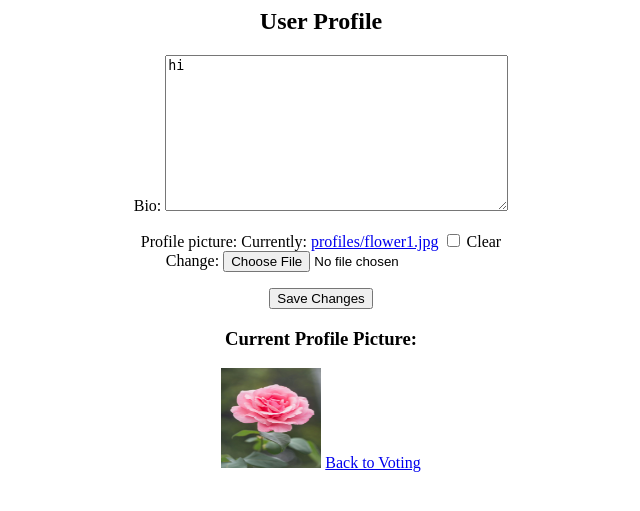
After one commit to ThiyaraBandara/simple-voting-web-application, a Django app: page /profile/ in a window 1280 px wide. The commit adds this page. Shown: the top 511 px of the page, without its empty margins (319-959 px from the left). Run offline with Django 5.2, Linux system fonts and the light colour scheme; a user stored in the database is signed in; data comes from the database, SQL or seed files in the repository; both versions use the stored data as it was after the commit.

Commit message:
added-profile-page

```diff
--- /dev/null
+++ b/voting/forms.py
@@ -0,0 +1,7 @@
+from django import forms
+from .models import UserProfile
+
+class UserProfileForm(forms.ModelForm):
+    class Meta:
+        model = UserProfile
+        fields = ['bio', 'profile_picture']
--- a/voting/models.py
+++ b/voting/models.py
@@ -1,7 +1,7 @@
+# voting/models.py
+
 from django.db import models
-
-# Create your models here.
-
+from django.contrib.auth.models import User
 
 class Candidate(models.Model):
     name = models.CharField(max_length=100)
@@ -15,3 +15,11 @@ class Vote(models.Model):
 
     def __str__(self):
         return f'Vote for {self.candidate.name}'
+
+class UserProfile(models.Model):
+    user = models.OneToOneField(User, on_delete=models.CASCADE)
+    bio = models.TextField(blank=True)
+    profile_picture = models.ImageField(upload_to='profiles/', blank=True)
+
+    def __str__(self):
+        return f'Profile of {self.user.username}'
--- /dev/null
+++ b/voting/templates/voting/profile.html
@@ -0,0 +1,23 @@
+
+
+
+
+{% block content %}
+<center>
+<h2>User Profile</h2>
+
+<form method="POST" enctype="multipart/form-data">
+    {% csrf_token %}
+    {{ form.as_p }}
+    <button type="submit">Save Changes</button>
+</form>
+
+<h3>Current Profile Picture:</h3>
+{% if user_profile.profile_picture %}
+    <img src="{{ user_profile.profile_picture.url }}" alt="Profile Picture" style="width: 100px; height: 100px;">
+{% else %}
+    <p>No profile picture uploaded.</p>
+{% endif %}
+<a href="{% url 'index' %}" class="back-link">Back to Voting</a>
+</center>
+{% endblock %}
--- a/voting/urls.py
+++ b/voting/urls.py
@@ -1,9 +1,15 @@
+# voting/urls.py
 from django.urls import path
+#from django.contrib.auth import views as auth_views
+from .views import profile, vote, index, results
 from . import views
 
 urlpatterns = [
     path('', views.index, name='index'),
     path('vote/<int:candidate_id>/', views.vote, name='vote'),
-    path('vote_confirmation/<int:candidate_id>/', views.vote_confirmation, name='vote_confirmation'),  # New URL for confirmation
+    path('vote_confirmation/<int:candidate_id>/', views.vote_confirmation, name='vote_confirmation'),
     path('results/', views.results, name='results'),
+    path('profile/', profile, name='profile'),  # Add this line for user profile
+
+
 ]
--- a/voting/views.py
+++ b/voting/views.py
@@ -1,5 +1,11 @@
+# voting/views.py
+
 from django.shortcuts import render, redirect, get_object_or_404
-from .models import Candidate, Vote
+from django.contrib.auth.decorators import login_required
+from django.contrib.auth.forms import UserCreationForm
+from django.contrib.auth import login
+from .models import Candidate, Vote,UserProfile
+from .forms import UserProfileForm
 
 def index(request):
     candidates = Candidate.objects.all()
@@ -8,6 +14,8 @@ def index(request):
 def vote(request, candidate_id):
     if request.method == 'POST':
         candidate = get_object_or_404(Candidate, id=candidate_id)
+
+        # Create the vote without checking for duplicates
         Vote.objects.create(candidate=candidate)
         return redirect('vote_confirmation', candidate_id=candidate.id)  # Redirect to confirmation page
 
@@ -19,3 +27,17 @@ def results(request):
     candidates = Candidate.objects.all()
     votes = {candidate: Vote.objects.filter(candidate=candidate).count() for candidate in candidates}
     return render(request, 'voting/results.html', {'votes': votes})
+
+@login_required
+def profile(request):
+    user_profile, created = UserProfile.objects.get_or_create(user=request.user)
+
+    if request.method == 'POST':
+        form = UserProfileForm(request.POST, request.FILES, instance=user_profile)
+        if form.is_valid():
+            form.save()
+            return redirect('profile')  # Redirect to the same page after saving
+    else:
+        form = UserProfileForm(instance=user_profile)
+
+    return render(request, 'voting/profile.html', {'form': form, 'user_profile': user_profile})
--- a/voting_site/settings.py
+++ b/voting_site/settings.py
@@ -32,6 +32,7 @@ ALLOWED_HOSTS = []
 
 INSTALLED_APPS = [
     'django.contrib.admin',
+    'django.contrib.sites',
     'django.contrib.auth',
     'django.contrib.contenttypes',
     'django.contrib.sessions',
@@ -118,6 +119,7 @@ USE_TZ = True
 
 STATIC_URL = 'static/'
 
+
 # Default primary key field type
 # https://docs.djangoproject.com/en/5.0/ref/settings/#default-auto-field
 
```
Also changed, not shown: voting/templates/voting/index.html (+14 -0 lines), voting/templates/voting/vote_confirmation.html (+50 -1 lines), db.sqlite3, profiles/flower1.jpg (added), voting/migrations/0002_userprofile.py (added).
